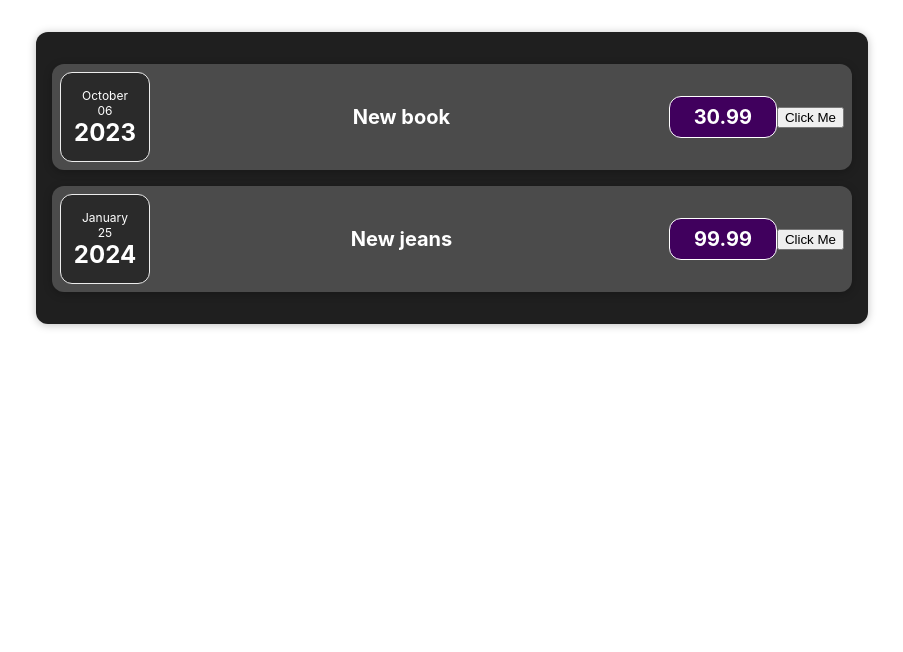
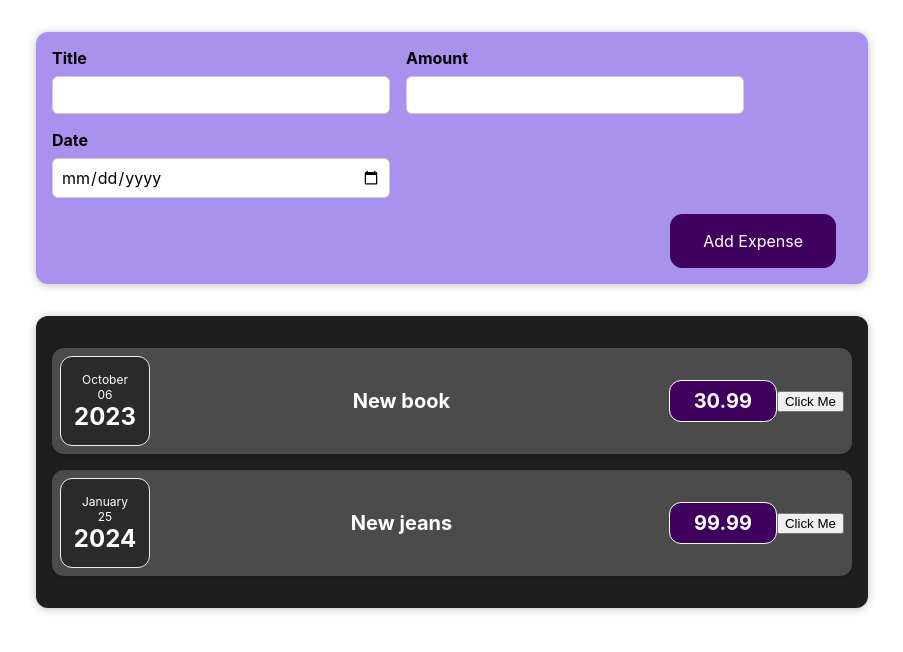
Before and after one commit to marionpol/expenses-http, a React (Create React App) app: page / in a window 1280 px wide. Shown: the top 652 px of the page, without its empty margins (188-1091 px from the left). Built offline with nearby package versions, Linux system fonts and the light colour scheme.

Commit message:
Form with CSS

```diff
--- a/src/App.js
+++ b/src/App.js
@@ -1,6 +1,7 @@
 
 import './App.css';
 import Expenses from './components/Expenses';
+import NewExpense from './components/NewExpense/NewExpense';
 
 const App = () => {
   const expenses = [{
@@ -17,7 +18,7 @@
 
   return (
     <div className="App">
-
+      <NewExpense></NewExpense>
       <Expenses expenses={expenses}/>
 
     </div>
--- /dev/null
+++ b/src/components/NewExpense/ExpenseForm.css
@@ -0,0 +1,26 @@
+.new-expense__controls {
+    display: flex;
+    flex-wrap: wrap;
+    gap: 1rem;
+    margin-bottom: 1rem;
+    text-align: left;
+}
+
+.new-expense__control label {
+    font-weight: bold;
+    margin-bottom: 0.5rem;
+    display: block;
+}
+
+.new-expense__control input {
+    font: inherit;
+    padding: 0.5rem;
+    border-radius: 6px;
+    border: 1px solid #ccc;
+    width: 20rem;
+    max-width: 100%;
+}
+
+.new-expense__actions {
+    text-align: right;
+}
--- /dev/null
+++ b/src/components/NewExpense/ExpenseForm.js
@@ -0,0 +1,27 @@
+import './ExpenseForm.css'
+
+const ExpenseForm = (props) => {
+    return(
+        <form>
+            <div className="new-expense__controls">
+                <div className="new-expense__control">
+                    <label>Title</label>
+                    <input type="text"/>
+                </div>
+                <div className="new-expense__control">
+                    <label>Amount</label>
+                    <input type="number" min="0.01" step="0.01"/>
+                </div>
+                <div className="new-expense__control">
+                    <label>Date</label>
+                    <input type="date" min="2023-01-01" max="2025-01-01"/>
+                </div>
+            </div>
+            <div className="new-expense__actions">
+                <button type="submit">Add Expense</button>
+            </div>
+        </form>
+    )
+}
+
+export default ExpenseForm
--- /dev/null
+++ b/src/components/NewExpense/NewExpense.css
@@ -0,0 +1,38 @@
+.new-expense {
+    background-color: #a892ee;
+    padding: 1rem;
+    margin: 2rem auto;
+    width: 50rem;
+    max-width: 95%;
+    border-radius: 12px;
+    text-align: center;
+    box-shadow: 0 1px 8px rgba(0, 0, 0, 0.25);
+}
+
+.new-expense button {
+    font: inherit;
+    cursor: pointer;
+    padding: 1rem 2rem;
+    border: 1px solid #40005d;
+    background-color: #40005d;
+    color: white;
+    border-radius: 12px;
+    margin-right: 1rem;
+}
+
+.new-expense button:hover,
+.new-expense button:active {
+    background-color: #510674;
+    border-color: #510674;
+}
+
+.new-expense button.alternative {
+    color: #220131;
+    border-color: transparent;
+    background-color: transparent;
+}
+
+.new-expense button.alternative:hover,
+.new-expense button.alternative:active {
+    background-color: #ddb3f8;
+}
--- /dev/null
+++ b/src/components/NewExpense/NewExpense.js
@@ -0,0 +1,13 @@
+import './NewExpense.css'
+import ExpenseForm from "./ExpenseForm"
+
+
+const NewExpense = (props) => {
+    return(
+        <div className="new-expense">
+            <ExpenseForm/>
+            </div>
+    )
+}
+
+export default NewExpense
```
